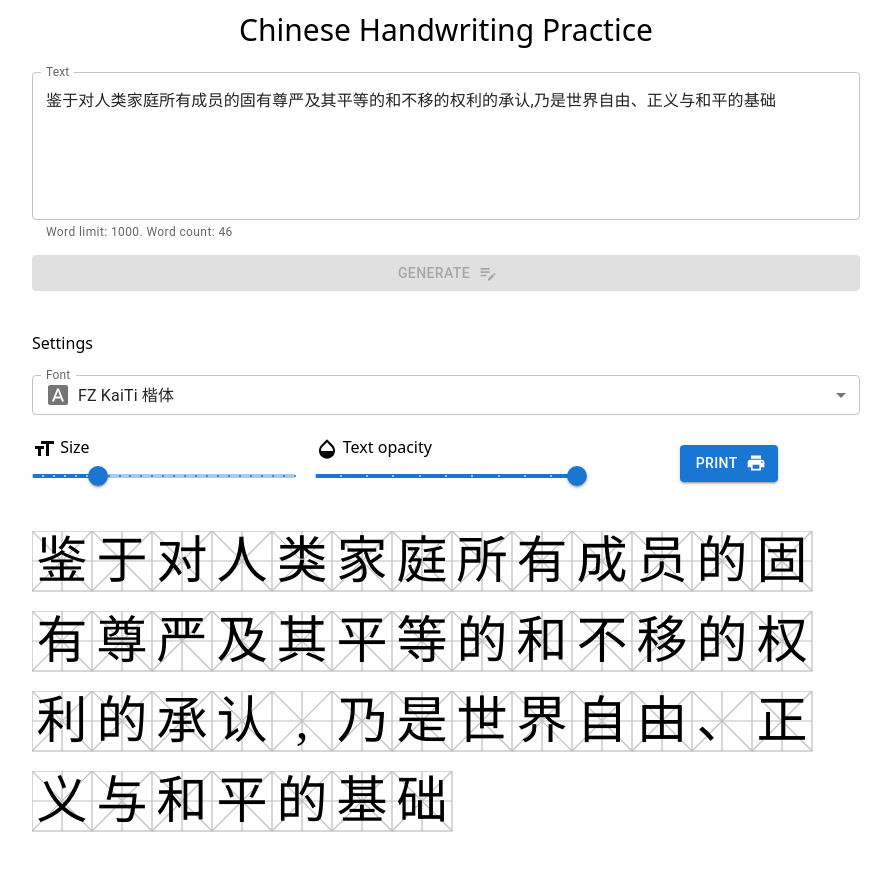
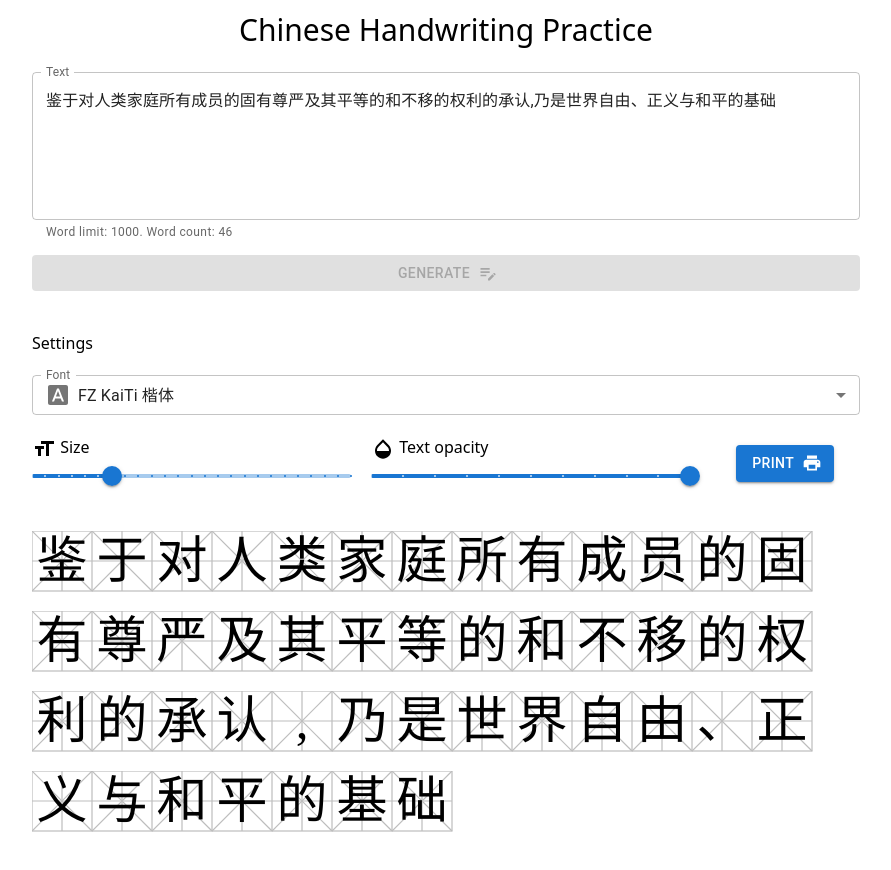
Before and after one commit to ttlinhnguyen/chinese-handwriting, a React (Vite) app: page / in a window 1280 px wide. Shown: the top 870 px of the page, without its empty margins (194-1085 px from the left). Built offline with nearby package versions, Linux system fonts and the light colour scheme; a web font is replaced by a local one.

Commit message:
Change generator result's setting grid columns

```diff
--- a/src/components/generator/GeneratorResult.tsx
+++ b/src/components/generator/GeneratorResult.tsx
@@ -72,8 +72,8 @@ const GeneratorResult: React.FC<GeneratorResultProps> = ({ text }) => {
             </MenuItem>
           ))}
         </TextField>
-        <div className="grid md:grid-cols-3 gap-5">
-          <FormControl>
+        <div className="grid md:grid-cols-5 gap-5">
+          <FormControl className="md:col-span-2">
             <div>
               <FormatSizeIcon /> Size
             </div>
@@ -88,7 +88,7 @@ const GeneratorResult: React.FC<GeneratorResultProps> = ({ text }) => {
               onChange={handleSizeInput}
             />
           </FormControl>
-          <FormControl>
+          <FormControl className="md:col-span-2">
             <div>
               <OpacityIcon /> Text opacity
             </div>
@@ -103,7 +103,7 @@ const GeneratorResult: React.FC<GeneratorResultProps> = ({ text }) => {
               onChange={handleTextOpacityInput}
             />
           </FormControl>
-          <div className="m-auto">
+          <div className="m-auto md:col-span-1">
             <Button variant="contained" onClick={printResult} endIcon={<PrintIcon />}>
               Print
             </Button>
```
